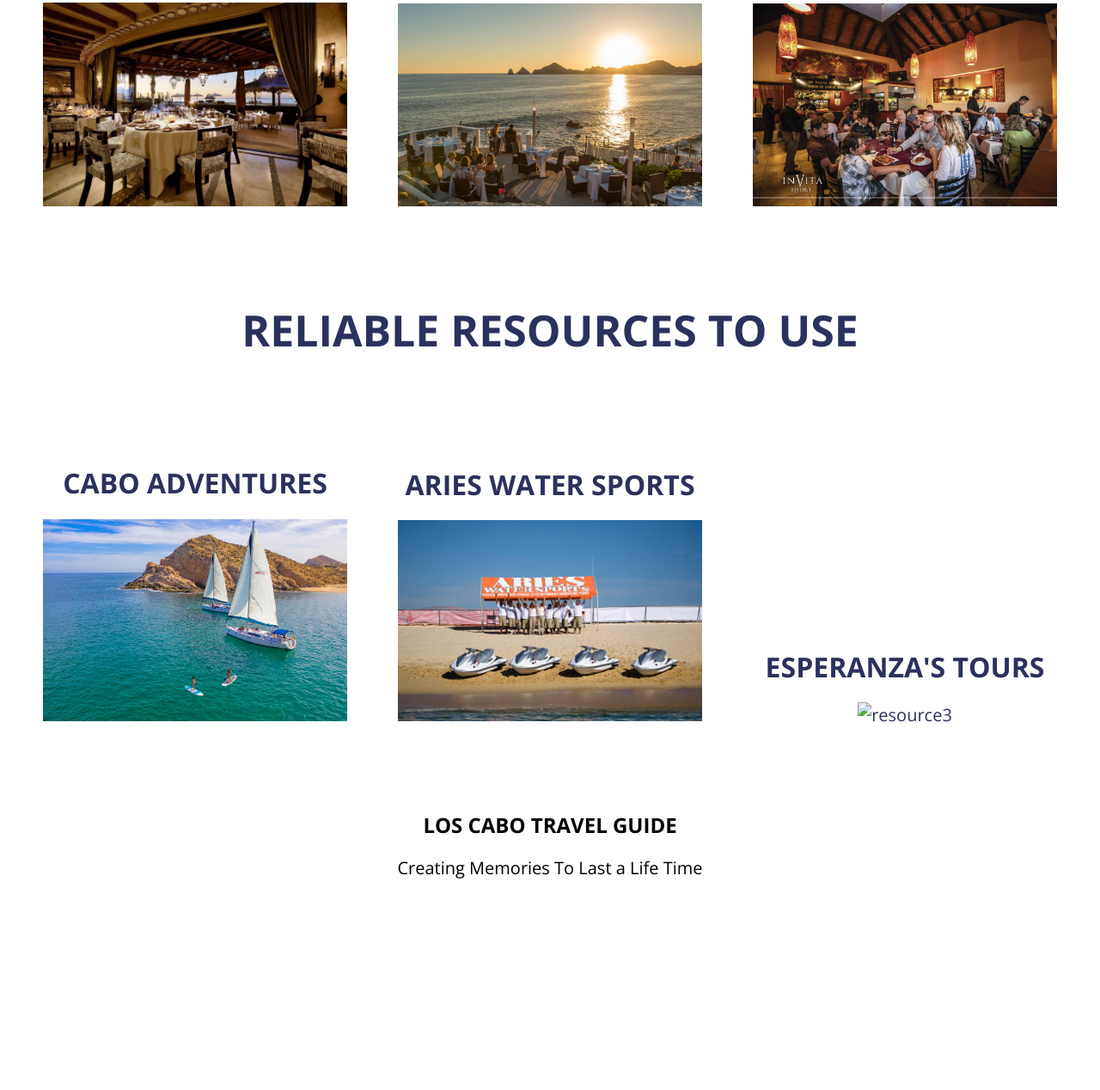
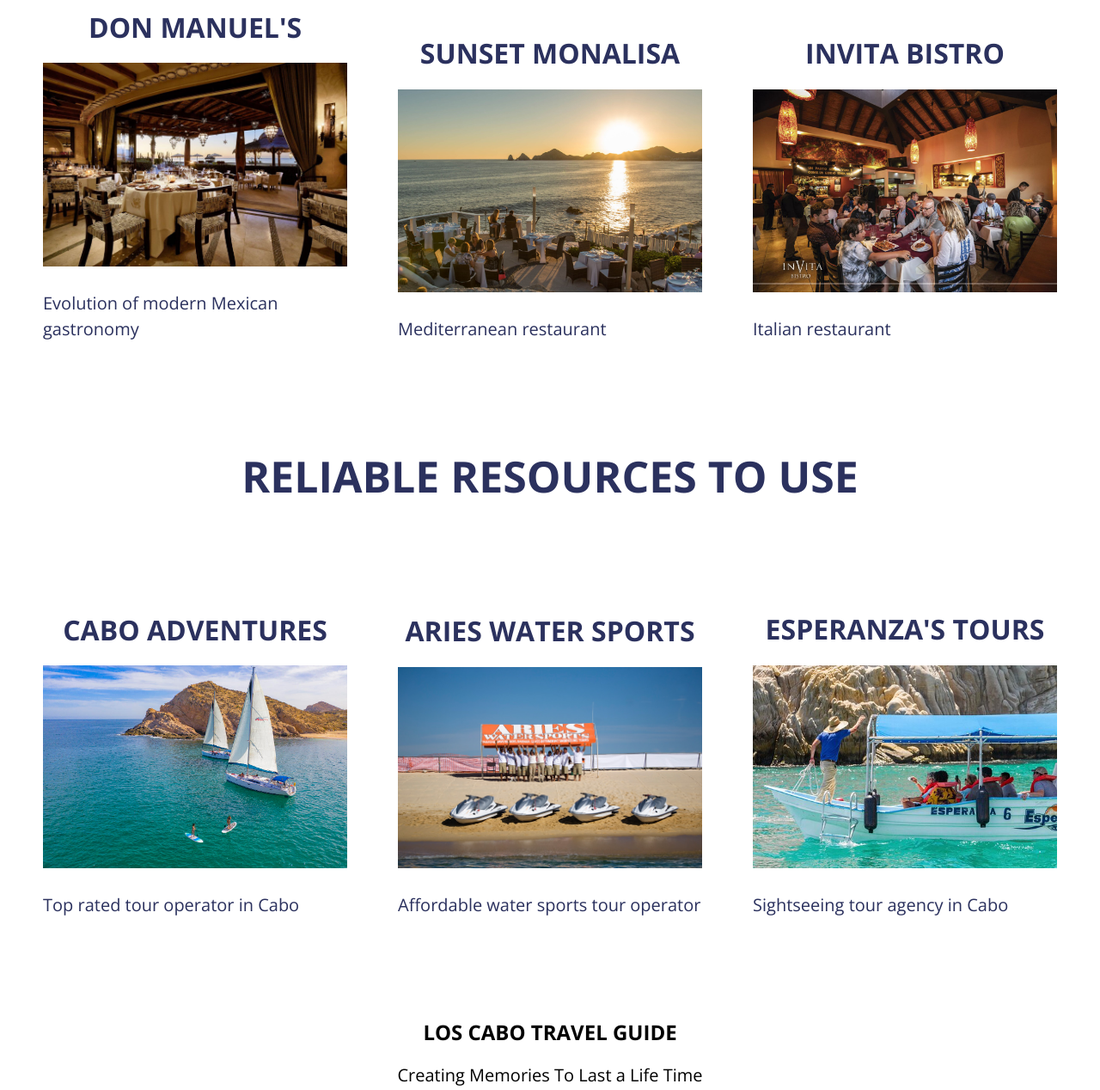
Before and after one commit to devs145/Travel-Guide, a plain HTML site: page tipsplanning.html in a window 1280 px wide. Shown: the part 1465-2733 px from the top of the page at 86% size. Before the commit the page ends 2510 px from the top, so only its background shows below. Drawn offline with nearby package versions, Linux system fonts and the light colour scheme.

Commit message:
added images and description for tips

```diff
--- a/tipsplanning.html
+++ b/tipsplanning.html
@@ -36,14 +36,17 @@
             <div>
                 <h2>Riu Palace Baja California</h2>
                 <img src="imgs/riu.jpg" alt="riu">
+                <p> Adults only all inclusive resort</p>
             </div>
             <div>
                 <h2>Garza Blanca Resort</h2>
                 <img src="imgs/garza.jpg" alt="garza">
+                <p>Family friendly all inclusive resort </p>
             </div>
             <div>
                 <h2>Villa La Estancia Cabo</h2>
                 <img src="imgs/villa.jpg" alt="villa">
+                <p>One of the best luxury resorts</p>
             </div>
         </div>
     </section>
@@ -56,14 +59,17 @@
             <div>
                 <h2>Don Manuel's</h2>
                 <img src="imgs/rest1.jpg" alt="rest1">
+                <p>Evolution of modern Mexican gastronomy</p>
             </div>
             <div>
                 <h2>Sunset Monalisa</h2>
                 <img src="imgs/rest2updated.jpg" alt="rest2">
+                <p>Mediterranean restaurant</p>
             </div>
             <div>
                 <h2>Invita Bistro</h2>
                 <img src="imgs/rest3.jpeg" alt="rest3">
+                <p>Italian restaurant</p>
             </div>
         </div>
     </section>
@@ -75,14 +81,17 @@
             <div>
                 <h2>Cabo Adventures</h2>
                 <img src="imgs/resource1.jpeg" alt="resource1">
+                <p>Top rated tour operator in Cabo</p>
             </div>
             <div>
                 <h2>Aries Water Sports</h2>
                 <img src="imgs/resource2.jpg" alt="resource2">
+                <p>Affordable water sports tour operator</p>
             </div>
             <div>
                 <h2>Esperanza's Tours</h2>
-                <img src="imgs/resource3.jpg" alt="resource3">
+                <img src="imgs/resource.jpg" alt="resource3">
+                <p>Sightseeing tour agency in Cabo</p>
             </div>
         </div>
     </section>
```
Also changed, not shown: imgs/resource.jpg (added), imgs/resource3.png (added).
